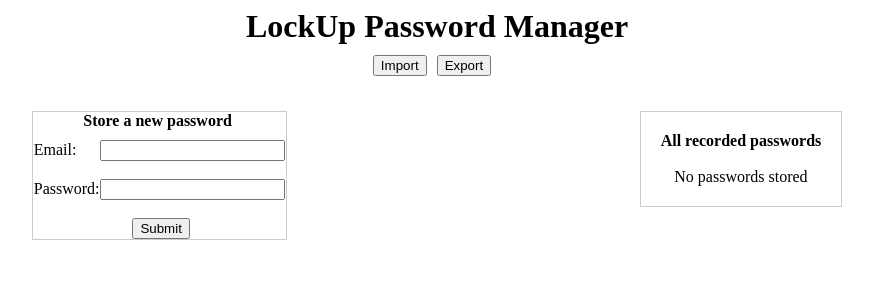
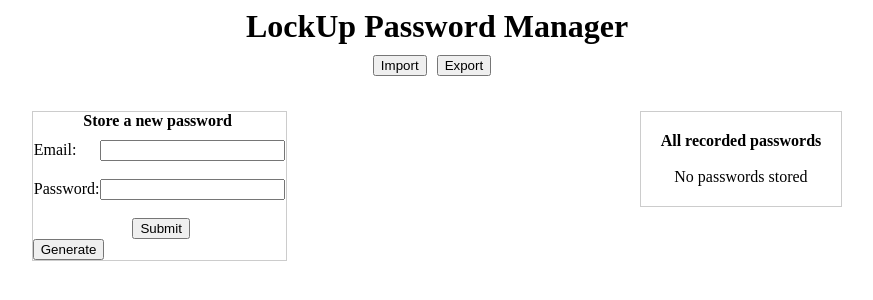
Before and after one commit to meeranh/LockUp, a React (Vite) app: page / in a window 1280 px wide. Shown: the top 300 px of the page, without its empty margins (203-1076 px from the left). Built offline with nearby package versions, Linux system fonts and the light colour scheme.

Commit message:
Added password generator

```diff
--- a/src/components/PasswordForm.jsx
+++ b/src/components/PasswordForm.jsx
@@ -3,11 +3,21 @@ import { useContext } from 'react';
 import { useForm } from 'react-hook-form';
 
 const PasswordForm = () => {
-  const { register, handleSubmit } = useForm();
+  const { register, handleSubmit, setValue } = useForm();
   const { newPassword } = useContext(PassContext);
 
   const handleSave = (e) => {
     newPassword(e.email, e.password);
+  }
+
+  const generatePassword = () => {
+    const length = 16;
+    const charset = "abcdefghijklmnopqrstuvwxyzABCDEFGHIJKLMNOPQRSTUVWXYZ0123456789";
+    let retVal = "";
+    for (let i = 0, n = charset.length; i < length; ++i) {
+      retVal += charset.charAt(Math.floor(Math.random() * n));
+    }
+    setValue('password', retVal);
   }
 
   return (
@@ -24,8 +34,11 @@ const PasswordForm = () => {
           <input type="password" {...register('password')} />
         </p>
         <br />
-        <input type="submit" className="FormSubmit" />
+        <div style={{ display: 'flex', justifyContent: 'space-between' }}>
+          <input type="submit" className="FormSubmit" />
+        </div>
       </form>
+      <button onClick={() => {generatePassword()}}>Generate</button>
     </div>
   )
 }
--- a/src/styles.css
+++ b/src/styles.css
@@ -12,7 +12,7 @@
 form  { display: table;}
 p     { display: table-row;  }
 label { display: table-cell; }
-input { display: table-cell; margin-left: 10px}
+input { display: table-cell;}
 
 .PassForm {
   width: 20%;
```
